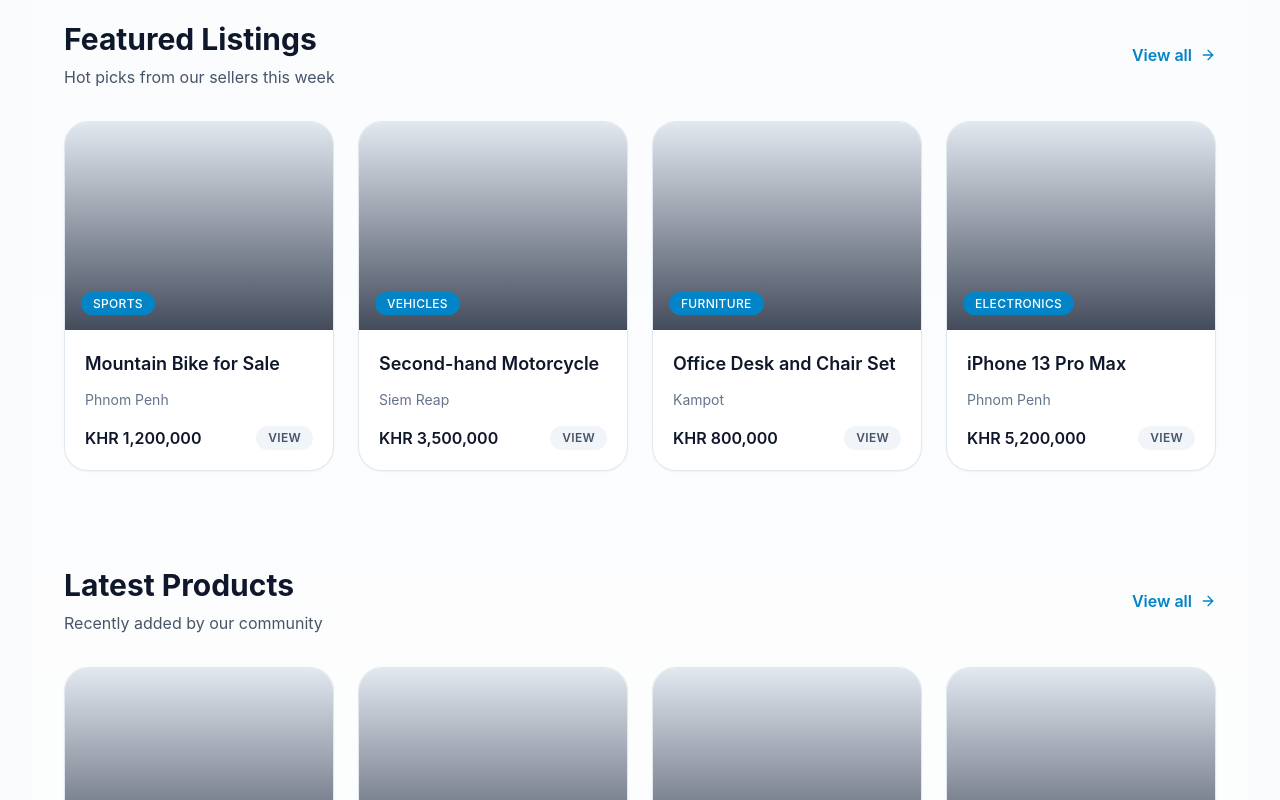
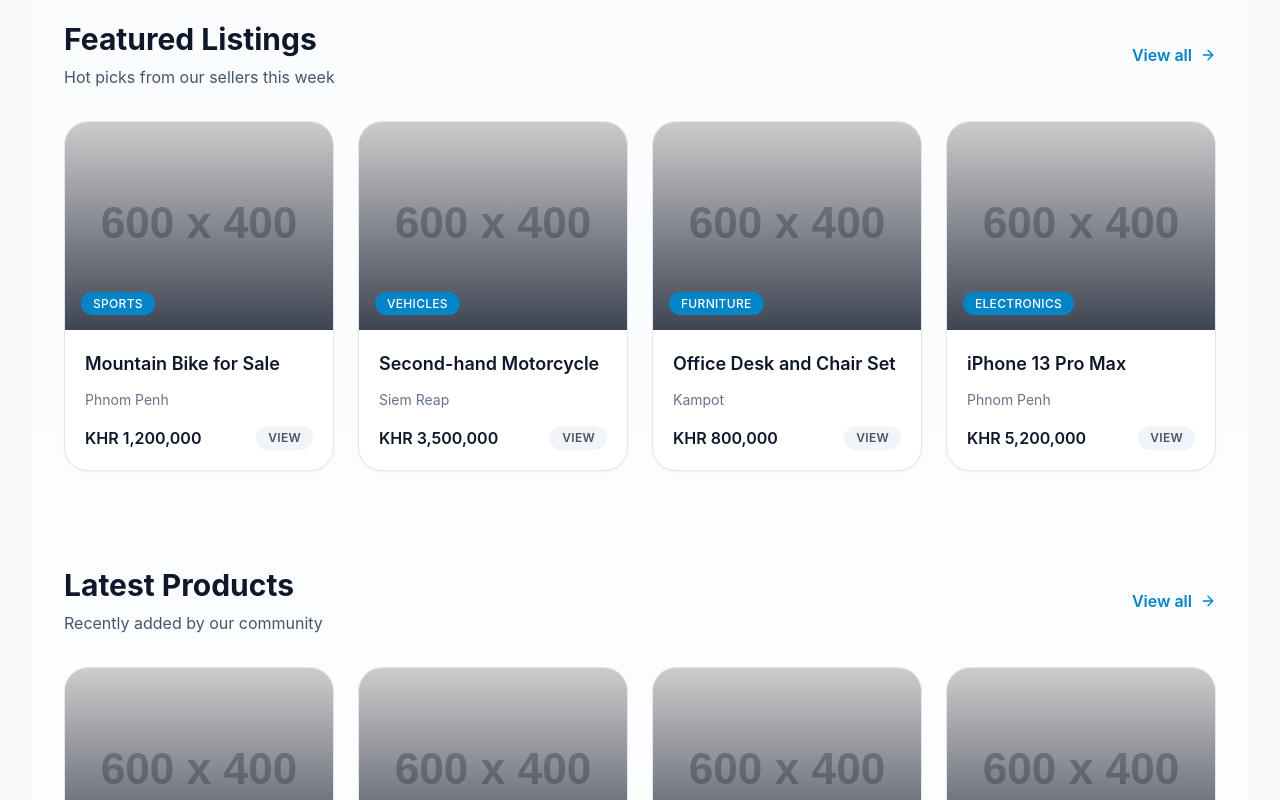
Before and after one commit to chhunly45/Kh.Product, a React (Vite) app in the folder client/: page / in a window 1280 px wide. Shown: the part 1140-1940 px from the top of the page. Built offline with nearby package versions, Linux system fonts and the light colour scheme; no server answers.

Commit message:
Log full images JSON from product endpoints; add fallback image for ProductCard; debug list images in client

```diff
--- a/client/src/components/marketplace/ProductCard.tsx
+++ b/client/src/components/marketplace/ProductCard.tsx
@@ -10,12 +10,12 @@ interface ProductCardProps {
 }
 
 const ProductCard = ({ title, price, location, category, id, imageUrl }: ProductCardProps) => {
+  const fallback = 'https://via.placeholder.com/600x400.png?text=No+Image';
+  const src = imageUrl || fallback;
   return (
     <Link to={`/products/${id}`} className="group block overflow-hidden rounded-3xl border border-slate-200 bg-white shadow-sm transition hover:-translate-y-0.5 hover:shadow-lg">
       <div className="relative h-52 overflow-hidden bg-slate-200">
-        {imageUrl ? (
-          <img src={imageUrl} alt={title} className="h-full w-full object-cover transition duration-200 group-hover:scale-105" />
-        ) : null}
+        <img src={src} alt={title} className="h-full w-full object-cover transition duration-200 group-hover:scale-105" />
         <div className="absolute inset-0 bg-[linear-gradient(180deg,transparent,rgba(15,23,42,0.75))]" />
         <div className="absolute inset-x-0 bottom-0 p-4">
           <span className="rounded-full bg-sky-600 px-3 py-1 text-xs font-medium uppercase tracking-wide text-white">
--- a/client/src/pages/ProductListPage.tsx
+++ b/client/src/pages/ProductListPage.tsx
@@ -28,6 +28,7 @@ const ProductListPage = () => {
       setError('');
       try {
         const { items, meta } = await getProducts(Object.fromEntries(searchParams.entries()));
+        console.debug('ProductListPage loaded products sample images:', items && items[0] && items[0].images ? items[0].images : null);
         setProducts(items || []);
         setTotal(meta?.total || 0);
       } catch (err) {
```
Also changed, not shown: 1 other file (tests, documents, lock files or other folders).
